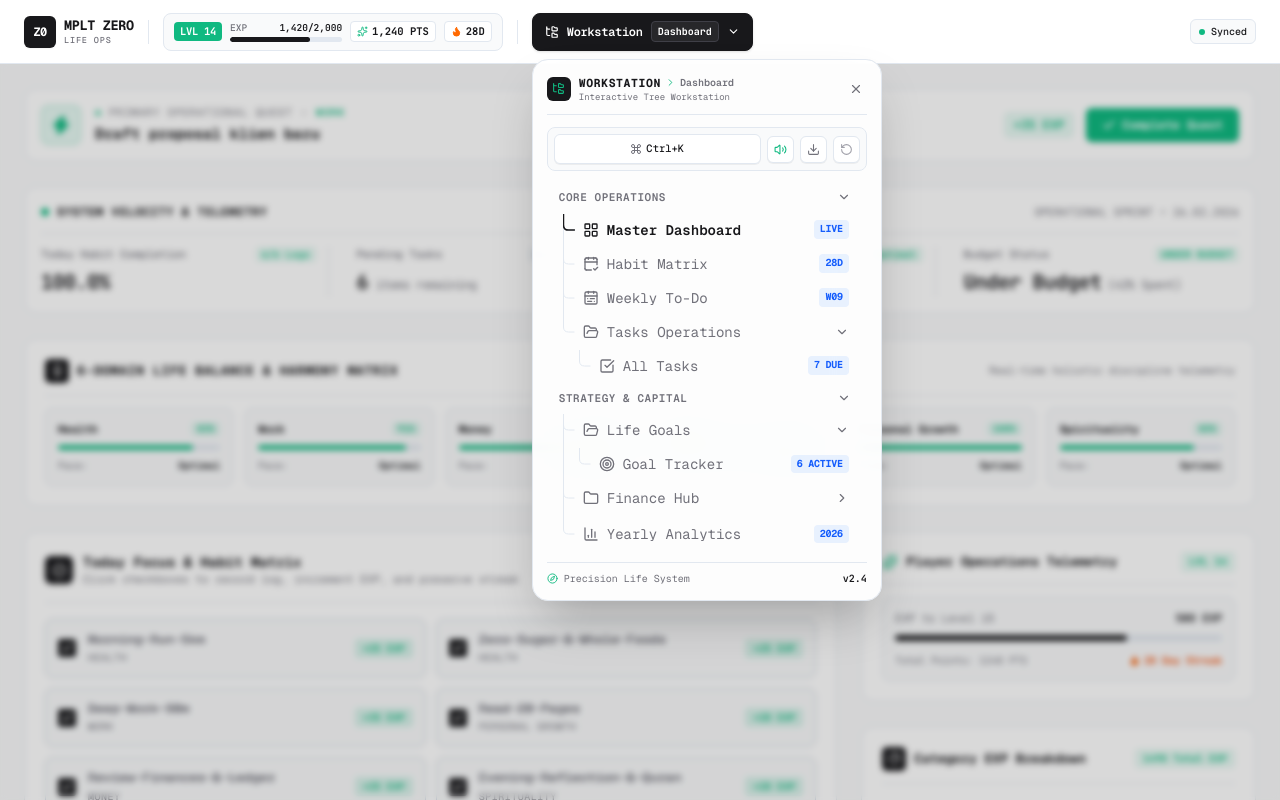
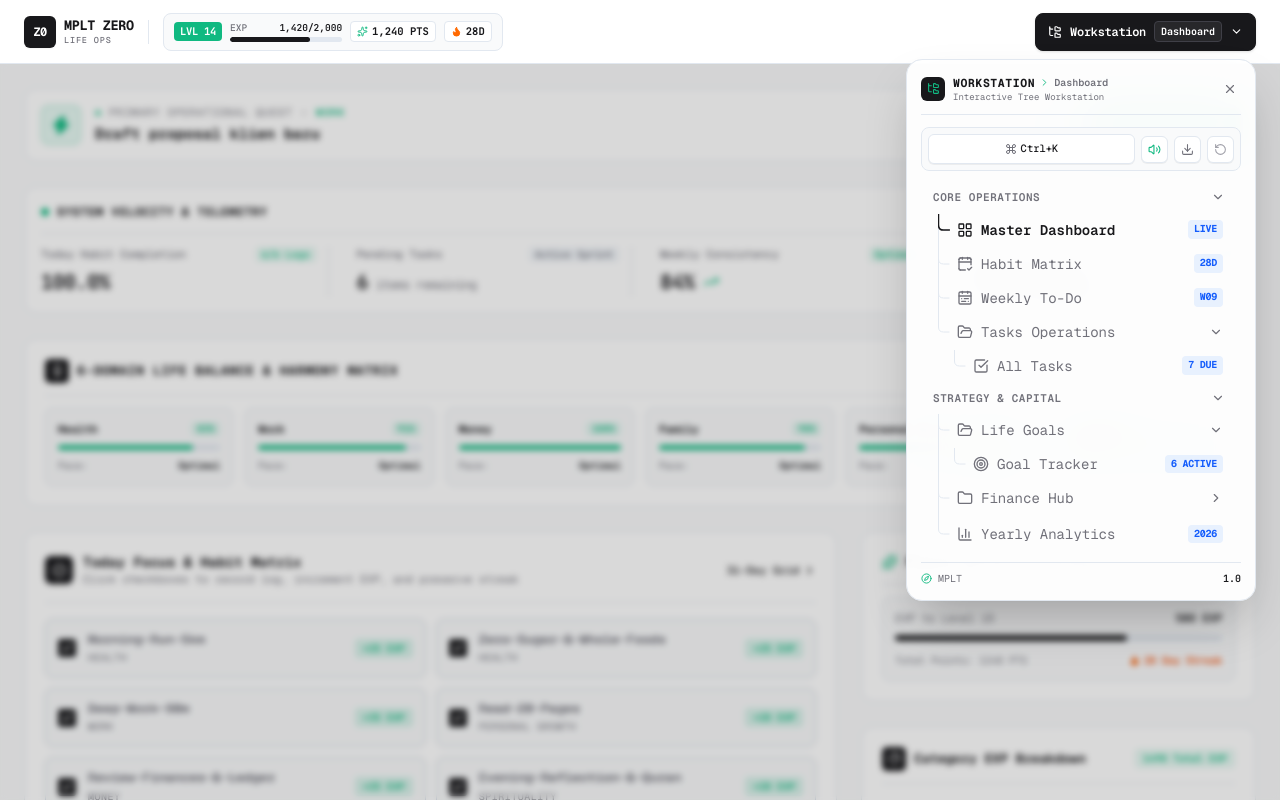
Before and after one commit to xfawfaw/MPLT-Beta, a React (Vite) app: page / in a window 1280 px wide. Both pictures are taken after a click on the button "Toggle Workstation". Shown: the top 800 px of the page. Built offline with nearby package versions, Linux system fonts and the light colour scheme.

Commit message:
refactor: move Workstation to top right, remove Synced badge, update footer to MPLT 1.0

```diff
--- a/src/components/Navbar.tsx
+++ b/src/components/Navbar.tsx
@@ -116,7 +116,7 @@ export const Navbar: React.FC<NavbarProps> = ({ onOpenCommandPalette, onOpenBack
     <header className="sticky top-0 z-40 bg-[#FFFFFF] border-b border-[#E2E8F0] h-[64px] transition-colors">
       <div className="max-w-[1440px] mx-auto h-full px-3 sm:px-6 flex items-center justify-between gap-2 lg:gap-4">
 
-        {/* Left: Brand, Gamification Profile & Workstation Navigator */}
+        {/* Left: Brand & Gamification Profile */}
         <div className="flex items-center gap-2.5 sm:gap-3.5 flex-shrink-0">
           {/* Brand Logo */}
           <div
@@ -176,10 +176,9 @@ export const Navbar: React.FC<NavbarProps> = ({ onOpenCommandPalette, onOpenBack
               {profile.streakDays}D
             </div>
           </div>
+        </div>
 
-          <div className="h-6 w-[1px] bg-[#E2E8F0] hidden sm:block" />
-
-          {/* Workstation Trigger Button & Floating Modal Container */}
+        {/* Right: Workstation Trigger Button & Floating Modal Container */}
         <div className="relative" ref={workstationRef}>
           <button
             type="button"
@@ -223,13 +222,13 @@ export const Navbar: React.FC<NavbarProps> = ({ onOpenCommandPalette, onOpenBack
                   className="fixed inset-0 top-[64px] bg-black/15 backdrop-blur-[3px] z-40"
                 />
 
-                  {/* Floating Card Anchor */}
+                {/* Floating Card Anchored on the Top Right */}
                 <motion.div
                   initial={{ opacity: 0, y: 10, scale: 0.97, filter: 'blur(4px)' }}
                   animate={{ opacity: 1, y: 0, scale: 1, filter: 'blur(0px)' }}
                   exit={{ opacity: 0, y: 8, scale: 0.97, filter: 'blur(4px)' }}
                   transition={{ type: "spring", stiffness: 480, damping: 34 }}
-                    className="absolute left-0 top-[calc(100%+8px)] w-[320px] sm:w-[350px] bg-white/95 backdrop-blur-xl rounded-2xl border border-[#E2E8F0] shadow-2xl z-50 p-3.5 flex flex-col gap-3 overflow-hidden"
+                  className="absolute right-0 top-[calc(100%+8px)] w-[320px] sm:w-[350px] bg-white/95 backdrop-blur-xl rounded-2xl border border-[#E2E8F0] shadow-2xl z-50 p-3.5 flex flex-col gap-3 overflow-hidden"
                 >
                   {/* Header with Rightward Breadcrumb Indicator */}
                   <div className="flex items-center justify-between pb-2.5 border-b border-[#E2E8F0]">
@@ -382,10 +381,10 @@ export const Navbar: React.FC<NavbarProps> = ({ onOpenCommandPalette, onOpenBack
                   <div className="pt-2 border-t border-[#E2E8F0] flex items-center justify-between text-[10px] text-[#71717A] font-ui">
                     <span className="flex items-center gap-1.5">
                       <Compass size={11} className="text-[#10B981]" />
-                        Precision Life System
+                      MPLT
                     </span>
                     <span className="font-num text-[#18181B] font-semibold">
-                        v2.4
+                      1.0
                     </span>
                   </div>
                 </motion.div>
@@ -393,16 +392,6 @@ export const Navbar: React.FC<NavbarProps> = ({ onOpenCommandPalette, onOpenBack
             )}
           </AnimatePresence>
         </div>
-        </div>
-
-        {/* Right side is now ultra-clean */}
-        <div className="flex items-center gap-2">
-          {/* Subtle status indicator */}
-          <div className="hidden sm:flex items-center gap-1.5 text-[10px] font-ui text-[#71717A] px-2 py-1 rounded-md bg-[#F9FAFB] border border-[#E2E8F0]">
-            <span className="w-1.5 h-1.5 rounded-full bg-[#10B981]" />
-            <span className="font-medium text-[#18181B]">Synced</span>
-          </div>
-        </div>
 
       </div>
     </header>
```
Lines whose indentation alone changed are shown as unchanged.
